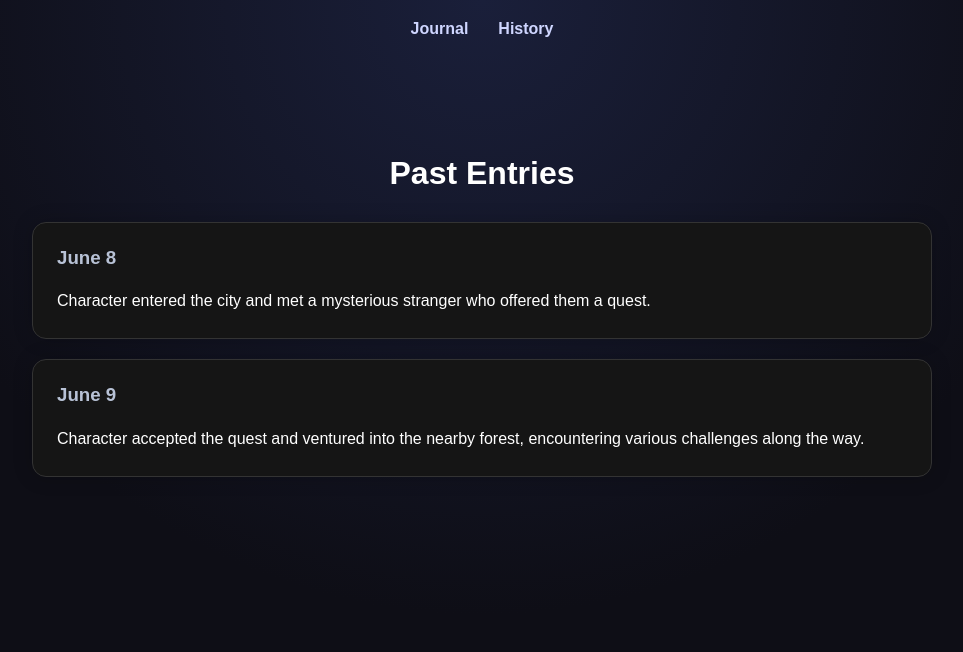
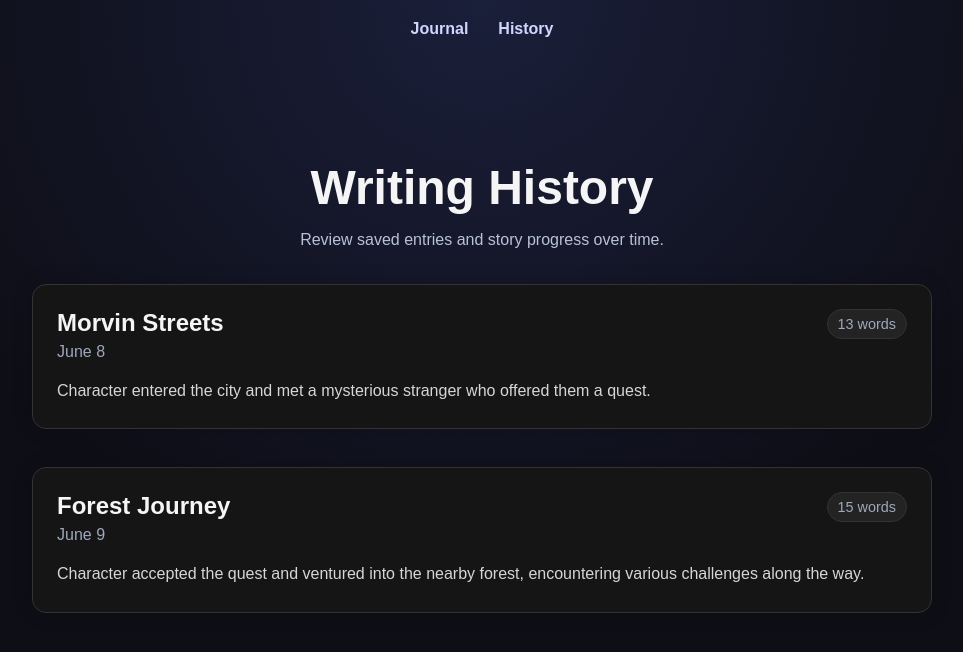
Before and after one commit to Zeta1313/Scribe, a React (Vite) app: page /history in a window 1280 px wide. Shown: the top 652 px of the page, without its empty margins (158-1121 px from the left). Built offline with nearby package versions, Linux system fonts and the light colour scheme.

Commit message:
Changed the style and structure of history.jsx and history.css.

```diff
--- a/src/pages/History.css
+++ b/src/pages/History.css
@@ -1,5 +1,6 @@
 .history-page {
     padding: 40px 20px;
+    color: #f5f5f5;
 }
 
 .history-container {
@@ -7,19 +8,54 @@
     margin: 0 auto;
 }
 
-.history-page h2 {
+.history-header {
     text-align: center;
-    margin-bottom: 30px;
-    font-size: 2rem;
+    margin-bottom: 35px;
 }
 
-.history-card {
+.history-header h1 {
+    font-size: 3rem;
+    margin-bottom: 10px;
+}
+
+.history-header p {
+    color: #b8c2d6;
+}
+
+.history-list {
+    display: flex;
+    flex-direction: column;
+    gap: 20px;
+}
+
+.history-card,
+.empty-history {
     background: #151515;
     border: 1px solid #333;
     border-radius: 14px;
     padding: 24px;
-    margin-bottom: 20px;
     box-shadow: 0 0 20px rgba(0, 0, 0, .2);
+    transition: transform 0.2s ease;
+}
+
+.history-card:hover {
+    transform: translateY(-2px);
+}
+
+.history-card-header {
+    display: flex;
+    justify-content: space-between;
+    align-items: flex-start;
+    gap: 16px;
+    margin-bottom: 16px;
+}
+
+.history-card h2 {
+    margin: 0 0 6px;
+}
+
+.history-card span {
+    color: #9ea8bd;
 }
 
 .history-card h3 {
@@ -27,7 +63,36 @@
     color: #b8c2d6;
 }
 
-.history-card p{
+.history-card p {
     line-height: 1.7;
-    margin-bottom: 0;
+    color: #d6d6d6;
+    margin: 0;
 }
+
+.empty-history {
+    text-align: center;
+}
+
+.empty-history p {
+    color: #b8c2d6;
+}
+
+.word-count {
+    white-space: nowrap;
+    background: #232323;
+    border: 1px solid #333;
+    border-radius: 999px;
+    padding: 6px 10px;
+    font-size: 0.9rem;
+}
+
+@media (max-width: 768px) {
+    .history-card-header {
+        flex-direction: column;
+        gap: 8px;
+    }
+
+    .history-header h1 {
+        font-size: 2.25rem;
+    }
+}
--- a/src/pages/History.jsx
+++ b/src/pages/History.jsx
@@ -1,30 +1,54 @@
 import "./History.css";
 
 export default function History() {
-    /* Mock Journal History */
     const entries = [
         {
             date: "June 8",
-            text: "Character entered the city and met a mysterious stranger who offered them a quest."
+            title: "Morvin Streets",
+            text: "Character entered the city and met a mysterious stranger who offered them a quest.",
+            wordCount: 13
         },
         {
             date: "June 9",
-            text: "Character accepted the quest and ventured into the nearby forest, encountering various challenges along the way."
+            title: "Forest Journey",
+            text: "Character accepted the quest and ventured into the nearby forest, encountering various challenges along the way.",
+            wordCount: 15
         }
     ];
 
     return (
         <div className="history-page">
             <div className="history-container">
-                <h2>Past Entries</h2>
+                <div className="history-header">
+                    <h1>Writing History</h1>
+                    <p>Review saved entries and story progress over time.</p>
+                </div>
 
-                {entries.map((entry, index) => (
-                    <div key={index} className="history-card">
-                        <h3>{entry.date}</h3>
+                {entries.length === 0 ? (
+                    <div className="empyty-history">
+                        <h2>No saved entries yet.</h2>
+                        <p>Saved writing entries will appear here.</p>
+                    </div>
+                ) : (
+                    <div className="history-list">
+                        {entries.map((entry, index) => (
+                            <div key={index} className="history-card">
+                                <div className="history-card-header">
+                                    <div>
+                                        <h2>{entry.title}</h2>
+                                        <span>{entry.date}</span>
+                                    </div>
 
-                        <p>{entry.text}</p>
+                                    <span className="word-count">
+                                        {entry.wordCount} words
+                                    </span>
+                                </div>
+
+                                <p>{entry.text}</p>
+                            </div>
+                        ))}
                     </div>
-                ))}
+                )}
             </div>
         </div>
     );
```
